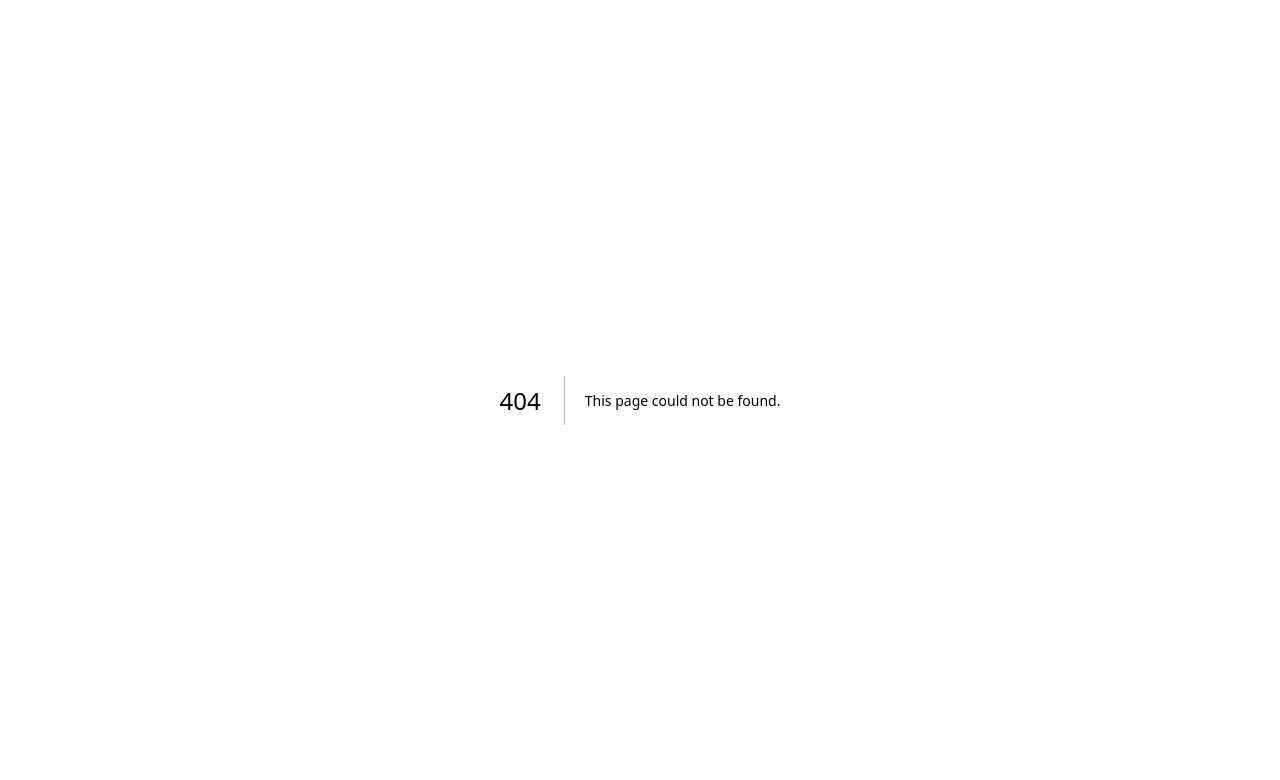
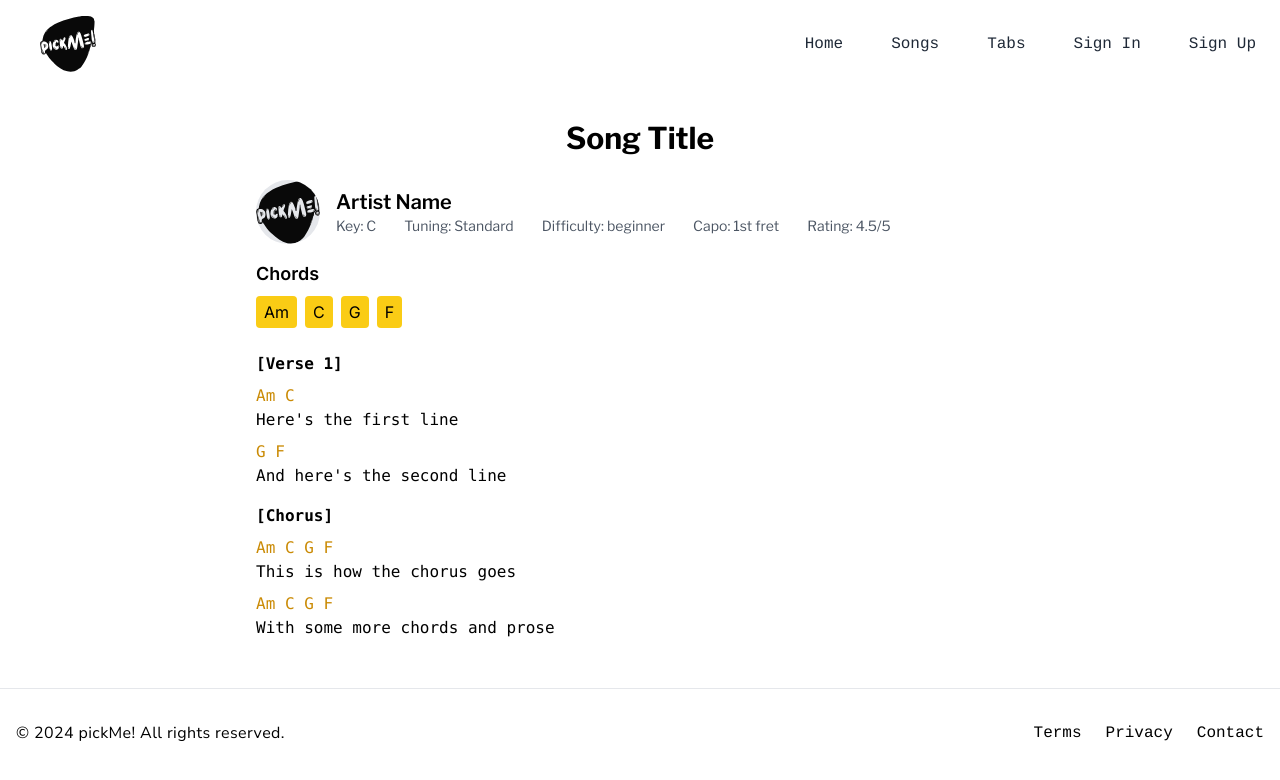
Before and after one commit to pickMe-Project/pickMe, a Next.js app in the folder client/: page /songs/1 in a window 1280 px wide. Before the commit this address had no page. Shown: the top 780 px of the page. Built offline with nearby package versions, Linux system fonts and the light colour scheme.

Commit message:
song detail page done

```diff
--- /dev/null
+++ b/client/src/app/(withNavbar)/songs/[slug]/page.tsx
@@ -0,0 +1,58 @@
+export default function SongDetail() {
+    return (
+        <div className="container mx-auto px-4 py-8">
+            <div className="flex flex-col items-center bg-white text-black">
+                <h1 className="text-3xl font-bold font-libre mb-6">Song Title</h1>
+                <div className="w-full max-w-3xl">
+                    <div className="flex items-center mb-4">
+                        <img src="/PickMe_transparent.svg" alt="Song Image" className="w-16 h-16 rounded-full mr-4 bg-gray-200" />
+                        <div>
+                            <h2 className="text-xl font-semibold font-libre">Artist Name</h2>
+                            <div className="flex flex-row gap-x-3">
+                                <p className="text-sm text-gray-600 font-libre mr-4">Key: C</p>
+                                <p className="text-sm text-gray-600 font-libre mr-4">Tuning: Standard</p>
+                                <p className="text-sm text-gray-600 font-libre mr-4">Difficulty: beginner</p>
+                                <p className="text-sm text-gray-600 font-libre mr-4">Capo: 1st fret</p>
+                                <p className="text-sm text-gray-600 font-libre">Rating: 4.5/5</p>
+                            </div>
+                        </div>
+                    </div>
+                    <div className="mb-6">
+                        <h3 className="text-lg font-semibold mb-2">Chords</h3>
+                        <div className="flex flex-wrap gap-2">
+                            <span className="px-2 py-1 bg-yellow-400 text-black rounded">Am</span>
+                            <span className="px-2 py-1 bg-yellow-400 text-black rounded">C</span>
+                            <span className="px-2 py-1 bg-yellow-400 text-black rounded">G</span>
+                            <span className="px-2 py-1 bg-yellow-400 text-black rounded">F</span>
+                        </div>
+                    </div>
+                    <div className="font-mono whitespace-pre-wrap">
+                        <div className="mb-4">
+                            <h4 className="font-semibold mb-2">[Verse 1]</h4>
+                            <div className="mb-2">
+                                <p className="text-yellow-600">Am C</p>
+                                <p>Here's the first line</p>
+                            </div>
+                            <div>
+                                <p className="text-yellow-600">G F</p>
+                                <p>And here's the second line</p>
+                            </div>
+                        </div>
+
+                        <div className="mb-4">
+                            <h4 className="font-semibold mb-2">[Chorus]</h4>
+                            <div className="mb-2">
+                                <p className="text-yellow-600">Am C G F</p>
+                                <p>This is how the chorus goes</p>
+                            </div>
+                            <div>
+                                <p className="text-yellow-600">Am C G F</p>
+                                <p>With some more chords and prose</p>
+                            </div>
+                        </div>
+                    </div>
+                </div>
+            </div>
+        </div>
+    )
+}
```
